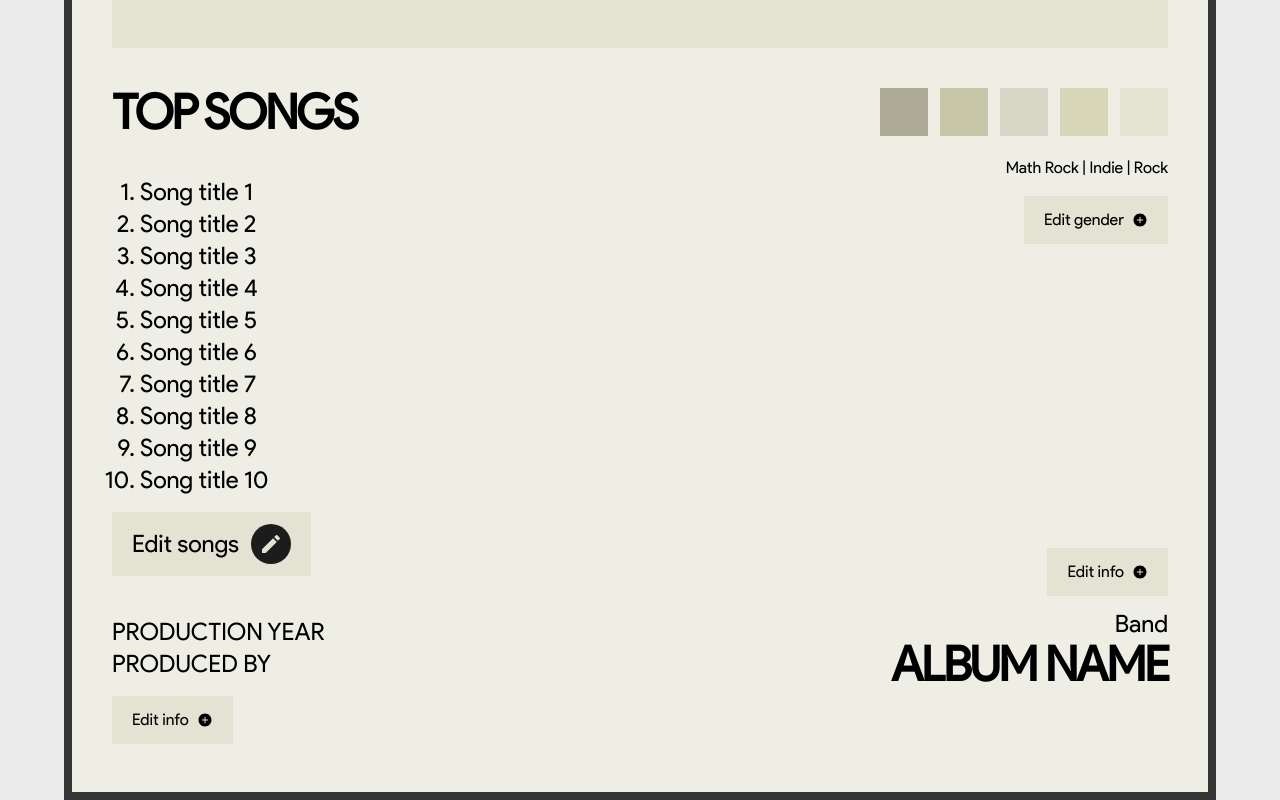
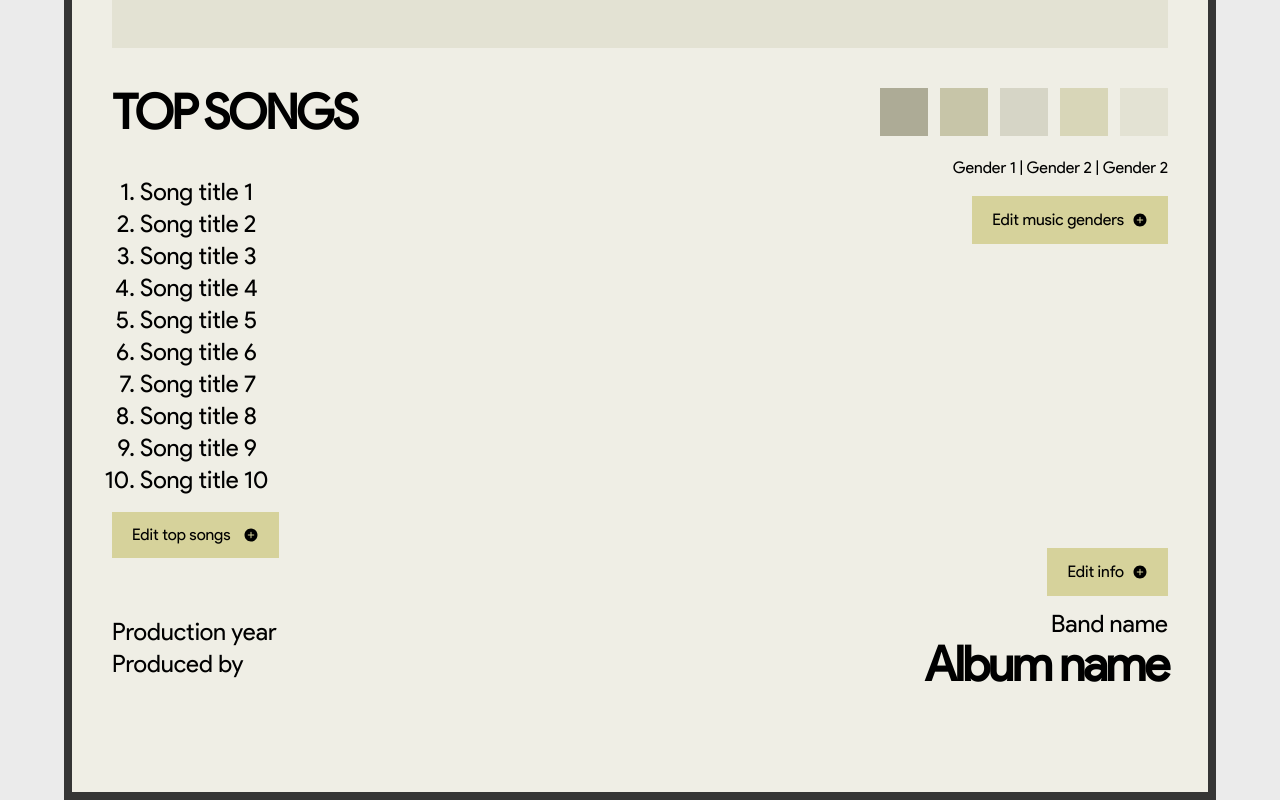
Before and after one commit to SaulLudena/Moshonku, a React (Vite) app: page / in a window 1280 px wide. Shown: the part 1271-2071 px from the top of the page. Built offline with nearby package versions, Linux system fonts and the light colour scheme.

Commit message:
updating modals

```diff
--- a/package.json
+++ b/package.json
@@ -14,6 +14,7 @@
     "@tailwindcss/postcss": "^4.0.6",
     "@tailwindcss/vite": "^4.0.6",
     "colorthief": "^2.6.0",
+    "html2canvas": "^1.4.1",
     "postcss": "^8.5.2",
     "react": "^19.0.0",
     "react-dom": "^19.0.0",
--- a/src/components/right_side.jsx
+++ b/src/components/right_side.jsx
@@ -5,6 +5,7 @@ import { IoIosAddCircle } from "react-icons/io";
 import { MdEdit } from "react-icons/md";
 import { Dialog, DialogPanel } from "@headlessui/react";
 import { FaCheckCircle, FaEye, FaTrash } from "react-icons/fa";
+import html2canvas from "html2canvas";
 
 export default function Right_side() {
   const [image, setImage] = useState(null);
@@ -44,7 +45,19 @@ export default function Right_side() {
   );
   const [isOpen, setIsOpen] = useState(false);
   const [isOpenMusicGender, setIsOpenMusicGender] = useState(false);
+  const [isOpenInfoBand, setIsOpenInfoBand] = useState(false);
 
+  const handleDownload = async () => {
+    const element = document.getElementById("poster-preview");
+    if (!element) return;
+    const canvas = await html2canvas(element, { backgroundColor: "#FFFFFF" });
+    const image = canvas.toDaraURL("image/png");
+    const link = document.createElement("a");
+    link.href = image;
+    link.download = "poster.png";
+    link.click();
+  };
+  //Funciones para el delete y ocultar
   const toggleSelectionDelete = (index) => {
     setSelectedDelete((prev) => {
       if (prev.includes(index)) {
@@ -71,13 +84,12 @@ export default function Right_side() {
       return updatedSongs;
     });
   };
+  //Funciones para el delete y ocultar de los generos musicales
   const toggleHideMusicGender = (index) => {
     setMusicGenders((prevMusicGenders) => {
       const updatedMusicGenders = prevMusicGenders.map((song, i) =>
         i === index ? { ...song, isHide: !song.isHide } : song
       );
-
-      // También actualizamos `designInfo`
       setDesignInfo((prevDesignInfo) => ({
         ...prevDesignInfo,
         music_genders: updatedMusicGenders,
@@ -127,6 +139,7 @@ export default function Right_side() {
 
   function open() {
     setIsOpen(true);
+    console.log(designInfo);
   }
 
   function close() {
@@ -138,6 +151,13 @@ export default function Right_side() {
   };
   const closeMusicGenders = () => {
     setIsOpenMusicGender(false);
+  };
+
+  const openInfoBand = () => {
+    setIsOpenInfoBand(true);
+  };
+  const closeInfoBand = () => {
+    setIsOpenInfoBand(false);
   };
 
   const handleImage = (e) => {
@@ -180,7 +200,7 @@ export default function Right_side() {
                 </div>
                 <div className=" col-span-8">
                   <ol className="list-decimal mt-10 text-2xl text-left gap-2 grid">
-                    {musicGenders.map((song, index) => {
+                    {musicGenders.map((musicGender, index) => {
                       return (
                         <li
                           className="hover:font-medium flex items-center gap-10 "
@@ -189,7 +209,18 @@ export default function Right_side() {
                           <div className="flex items-center">
                             <input
                               type="text"
-                              value={song.title}
+                              value={musicGender.title}
+                              onChange={(e) => {
+                                setMusicGenders((prevMusicGenders) => {
+                                  const newMusicGenders = [...prevMusicGenders];
+                                  newMusicGenders[index].title = e.target.value;
+                                  setDesignInfo((prevDesignInfo) => ({
+                                    ...prevDesignInfo,
+                                    music_genders: newMusicGenders,
+                                  }));
+                                  return newMusicGenders;
+                                });
+                              }}
                               disabled={
                                 selectedDeleteMusicGender.includes(index)
                                   ? true
@@ -206,11 +237,11 @@ export default function Right_side() {
                             <span
                               className="bg-[#eb6e95] rounded-full p-3 cursor-pointer text-lg"
                               onClick={() => {
-                                toggleSelectionDelete(index);
-                                toggleHide(index);
+                                toggleSelectionDeleteMusicGender(index);
+                                toggleHideMusicGender(index);
                               }}
                             >
-                              {selectedDelete.includes(index) ? (
+                              {selectedDeleteMusicGender.includes(index) ? (
                                 <FaEye />
                               ) : (
                                 <FaTrash />
@@ -335,9 +366,122 @@ export default function Right_side() {
           </div>
         </div>
       </Dialog>
-      <div className=" col-span-6 h-full w-full max-2xl:col-span-12">
+      <Dialog
+        open={isOpenInfoBand}
+        as="div"
+        className="relative z-10 focus:outline-none bg-black"
+        onClose={closeInfoBand}
+      >
+        <div className="fixed inset-0 z-10 w-screen overflow-y-auto bg-[#353535d4]">
+          <div className="flex min-h-full items-center justify-center p-4">
+            <DialogPanel
+              transition
+              className="w-[50%] max-w-[1500px] m-auto bg-[#EBEBEB] p-10 max-xl:w-[100%] "
+            >
+              <div className="grid grid-cols-12">
+                <div className=" col-span-12">
+                  <h1 className="text-7xl font-bold tracking-[-2px]">
+                    INFO ABOUT ARTIST
+                  </h1>
+                </div>
+
+                <div className="grid gap-5 mt-10">
+                  <input
+                    type="text"
+                    className="border-b-2 border-black text-2xl p-2 outline-none w-[30rem]"
+                    placeholder="Production year"
+                    onChange={(e) => {
+                      setDesignInfo((prevDesignInfo) => ({
+                        ...prevDesignInfo,
+                        production_year: e.target.value,
+                      }));
+                    }}
+                  />
+                  <input
+                    type="text"
+                    className="border-b-2 border-black text-2xl p-2 outline-none w-[30rem]"
+                    placeholder="Produced by"
+                    onChange={(e) => {
+                      setDesignInfo((prevDesignInfo) => ({
+                        ...prevDesignInfo,
+                        produced_by: e.target.value,
+                      }));
+                    }}
+                  />
+                  <input
+                    type="text"
+                    className="border-b-2 border-black text-2xl p-2 outline-none w-[30rem]"
+                    placeholder="Band name"
+                    onChange={(e) => {
+                      setDesignInfo((prevDesignInfo) => ({
+                        ...prevDesignInfo,
+                        band_name: e.target.value,
+                      }));
+                    }}
+                  />
+                  <input
+                    type="text"
+                    className="border-b-2 border-black text-2xl p-2 outline-none w-[30rem]"
+                    placeholder="Album name"
+                    onChange={(e) => {
+                      setDesignInfo((prevDesignInfo) => ({
+                        ...prevDesignInfo,
+                        album_name: e.target.value,
+                      }));
+                    }}
+                  />
+                </div>
+                <div className=" col-span-12 pt-10">
+                  {" "}
+                  <div className="w-full justify-center text-center grid">
+                    <div
+                      className="flex items-center gap-3 bg-[#E3E2D3] px-5 py-3 cursor-pointer"
+                      onClick={closeInfoBand}
+                    >
+                      <span>Save</span>
+                      <div className="text-2xl ">
+                        <FaCheckCircle />
+                      </div>
+                    </div>
+                  </div>
+                </div>
+              </div>
+            </DialogPanel>
+          </div>
+        </div>
+      </Dialog>
+      <div className=" col-span-5 grid pt-[27%] max-2xl:pt-[10%] max-2xl:mb-20 max-2xl:col-span-12">
+        <div className="">
+          <div className="grid gap-5 w-full max-2xl:justify-center  ">
+            <h1 className=" w-[85%] text-7xl font-bold tracking-[-3px] max-xl:text-5xl max-2xl:w-[80%] max-lg:text-3xl  max-lg:tracking-[-2px]  max-2xl:text-center">
+              WHERE MELODIES BECOME MEMORIES
+            </h1>
+            <h3 className="text-xl max-xl:text-md max-lg:text-sm">
+              Design your band’s visual tribute
+            </h3>
+
+            <div className="flex gap-5">
+              <div className="bg-[#C6C5B3] p-5 grid items-center justify-center max-lg:p-3 max-lg:text-xs ">
+                WATCH EXAMPLES
+              </div>
+              <div
+                className="bg-[#1C1C1C] p-5  grid items-center justify-center text-white max-lg:p-3 max-lg:text-xs "
+                onClick={() => {
+                  handleDownload();
+                }}
+              >
+                DOWNLOAD THIS
+              </div>
+            </div>
+          </div>
+        </div>
+      </div>
+      <div className=" col-span-6 h-full w-full max-2xl:col-span-12 -translate-y-[10%] max-2xl:-translate-y-0">
         <div className=" w-full h-[90rem]">
-          <div className="border-8 border-[#353535] h-full bg-[#EFEEE5] p-10 ">
+          <div
+            className="border-8 border-[#353535] h-full bg-[#EFEEE5] p-10 "
+            id="poster-preview"
+          >
             <div className="relative group">
               {!imageURL ? (
                 <div className="transition duration-100 group-hover:bg-[#b5b4a6] h-[40rem] grid items-center justify-center text-center bg-[#E3E2D3] text-7xl">
@@ -381,12 +525,12 @@ export default function Right_side() {
 
                   <div className="absolute left-0 translate-y-4 ">
                     <div
-                      className="flex items-center gap-3 bg-[#E3E2D3] px-5 py-3"
+                      className="flex items-center gap-3 bg-[#d6d29b] px-5 py-3 text-[1rem]"
                       onClick={open}
                     >
-                      <span>Edit songs</span>
-                      <div className="bg-[#1C1C1C] text-[#E3E2D3] p-2 rounded-full ">
-                        <MdEdit />
+                      <span>Edit top songs</span>
+                      <div className=" text-[#000000] rounded-full ">
+                        <IoIosAddCircle />
                       </div>
                     </div>
                   </div>
@@ -416,18 +560,26 @@ export default function Right_side() {
                 </div>
                 <div className="text-right flex cursor-pointer relative ">
                   <div className="text-right w-full">
-                    <span className="hover:font-bold">Math Rock |</span>
-                    <span className="hover:font-bold"> Indie |</span>
-                    <span className="hover:font-bold"> Rock</span>
+                    {
+                      //mostramos solos los generos musicales que no estén ocultos
+                      musicGenders
+                        .filter((musicGender) => !musicGender.isHide)
+                        .map((musicGender, index) => (
+                          <li className="hover:font-bold inline" key={index}>
+                            {musicGender.title}
+                            {index < musicGenders.length - 1 && " | "}
+                          </li>
+                        ))
+                    }
                   </div>
                   <div className="absolute right-0 translate-y-10 ">
                     <div
-                      className="flex items-center gap-2 bg-[#E3E2D3] px-5 py-3"
+                      className="flex items-center gap-2 bg-[#d6d29b] px-5 py-3"
                       onClick={() => {
                         openMusicGenders();
                       }}
                     >
-                      <span>Edit gender</span>
+                      <span>Edit music genders</span>
                       <IoIosAddCircle />
                     </div>
                   </div>
@@ -436,28 +588,41 @@ export default function Right_side() {
               <div className="col-span-6 mt-30  grid relative ">
                 <div className="gap-5 flex flex-col ">
                   <div className="border-red-700 ">
-                    <p className="text-2xl">PRODUCTION YEAR</p>
-                    <p className="text-2xl">PRODUCED BY</p>
-                  </div>
-                </div>
-                <div className="absolute left-0 translate-y-20 ">
-                  <div className="flex items-center gap-2 bg-[#E3E2D3] px-5 py-3">
-                    <span>Edit info</span>
-                    <IoIosAddCircle />
+                    <p className="text-2xl">
+                      {designInfo.production_year.length === 0
+                        ? "Production year"
+                        : designInfo.production_year}
+                    </p>
+                    <p className="text-2xl">
+                      {designInfo.produced_by.length === 0
+                        ? "Produced by"
+                        : designInfo.produced_by}
+                    </p>
                   </div>
                 </div>
               </div>
               <div className="col-span-6 mt-28 relative">
                 <div className="gap-5 flex flex-col">
                   <div className="text-right">
-                    <p className="text-2xl">Band</p>
+                    <p className="text-2xl">
+                      {designInfo.band_name.length === 0
+                        ? "Band name"
+                        : designInfo.band_name}
+                    </p>
                     <p className="text-5xl font-bold tracking-[-2px]">
-                      ALBUM NAME
+                      {designInfo.album_name.length === 0
+                        ? "Album name"
+                        : designInfo.album_name}
                     </p>
                   </div>
                 </div>
                 <div className="absolute right-0 -translate-y-35 ">
-                  <div className="flex items-center gap-2 bg-[#E3E2D3] px-5 py-3">
+                  <div
+                    className="flex items-center gap-2 bg-[#d6d29b] px-5 py-3 cursor-pointer"
+                    onClick={() => {
+                      openInfoBand();
+                    }}
+                  >
                     <span>Edit info</span>
                     <IoIosAddCircle />
                   </div>
```
Also changed, not shown: src/App.jsx (+13 -15 lines), src/components/left_side.jsx (deleted, +0 -25 lines), 1 other file (tests, documents, lock files or other folders).
